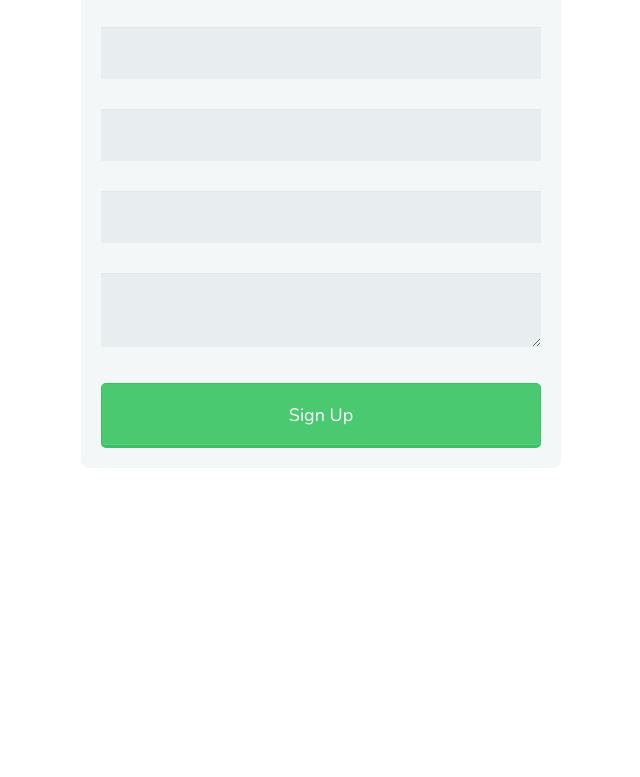
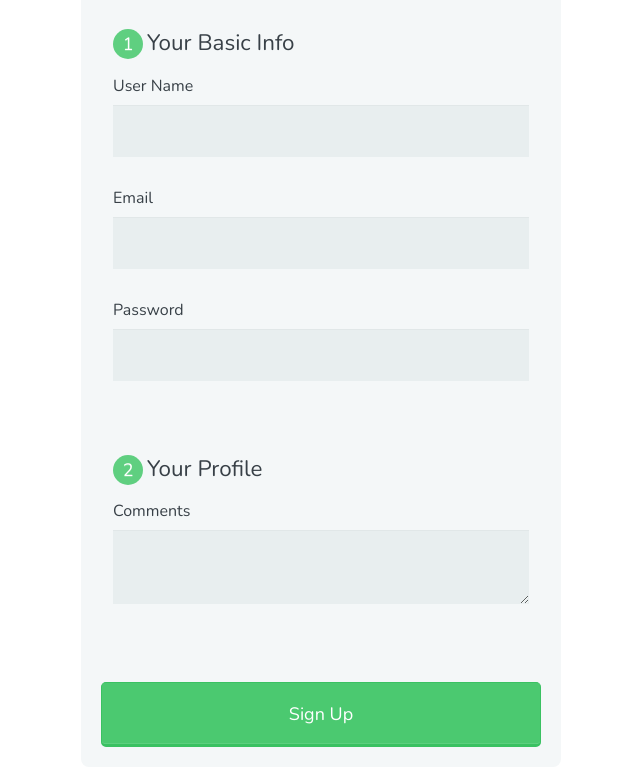
Before and after one commit to Likhithajasthi/Resposive-Regisration-Forms, a plain HTML site: page main.html in a window 1280 px wide. Shown: the part 66-843 px from the top of the page, without its empty margins (319-959 px from the left). Before the commit the page ends 800 px from the top, so only its background shows below. Drawn offline with nearby package versions, Linux system fonts and the light colour scheme.

Commit message:
Update main.html

```diff
--- a/main.html
+++ b/main.html
@@ -11,10 +11,21 @@
 <body>
 <form action="main.html" method="post">
  <h1>Sign Up</h1>
+    <fieldset>
+        <legend><span class="number">1</span>Your Basic Info</legend>
+    <label for="username">User Name</label>
     <input type="text" id="username" name="user_name">
+    <label for="mail">Email</label>
     <input type="email" id="mail" name="user_mail">
+    <label for="password">Password</label>
     <input type="password" id="password" name="user_password">
+    </fieldset>
+
+    <fieldset>
+        <legend><span class="number">2</span>Your Profile</legend>
+    <label for="bio">Comments</label>
     <textarea id="bio" name="user_bio"></textarea>
+    </fieldset>
     <button type="submit">Sign Up</button>
 
 </form>
```
